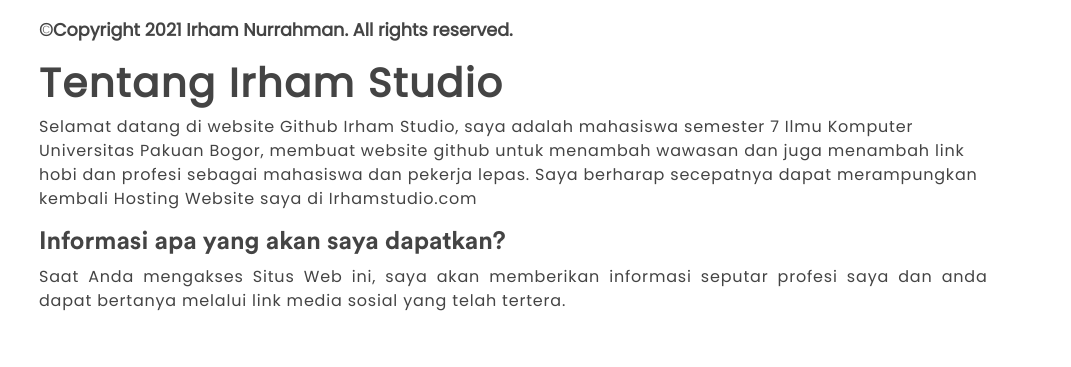
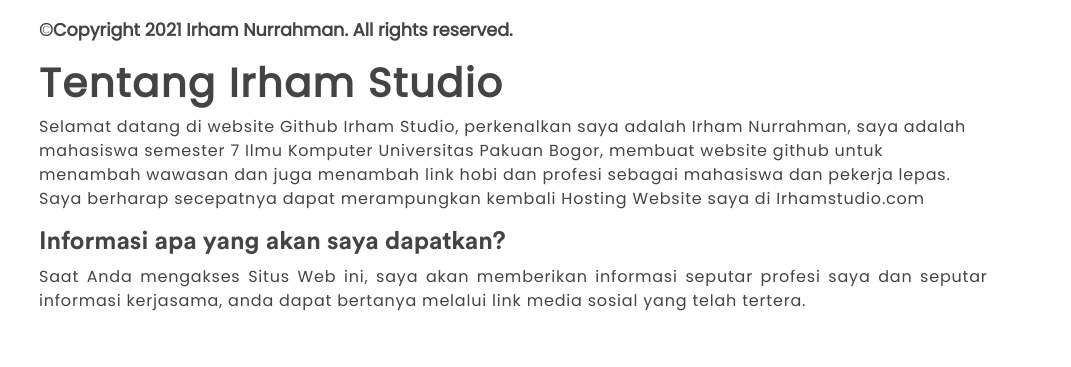
Before and after one commit to Irhamstudio/irhamstudio.github.io, a plain HTML site: page legal.html in a window 1280 px wide. Shown: the part 111-478 px from the top of the page, without its empty margins (96-1167 px from the left). Drawn offline with nearby package versions, Linux system fonts and the light colour scheme.

Commit message:
Update legal.html

```diff
--- a/legal.html
+++ b/legal.html
@@ -54,15 +54,14 @@
                 <div class="privacy-policy animated fadeInUp delay-1s">
                     <h1>Tentang Irham Studio</h1>
                     <p> Selamat datang di website
-                        Github Irham Studio, saya adalah mahasiswa semester 7 Ilmu Komputer Universitas Pakuan Bogor, membuat website github untuk menambah wawasan dan juga menambah link hobi dan profesi sebagai mahasiswa dan pekerja lepas.
-                        Saya berharap secepatnya dapat merampungkan kembali Hosting Website saya di Irhamstudio.com
+                        Github Irham Studio, perkenalkan saya adalah Irham Nurrahman, saya adalah mahasiswa semester 7 Ilmu Komputer Universitas Pakuan Bogor, membuat website github untuk menambah wawasan dan juga menambah link hobi dan profesi sebagai mahasiswa dan pekerja lepas. Saya berharap secepatnya dapat merampungkan kembali Hosting Website saya di Irhamstudio.com
                     </p>
 
                     <h2>Informasi apa yang akan saya dapatkan? </h2>
                     <p class="legal-des">
 
-                        Saat Anda mengakses Situs Web ini, saya akan memberikan informasi seputar profesi saya  dan anda
-                        dapat bertanya melalui link media sosial yang telah tertera.
+                        Saat Anda mengakses Situs Web ini, saya akan memberikan informasi seputar profesi saya dan seputar informasi kerjasama,
+                        anda dapat bertanya melalui link media sosial yang telah tertera.
 
 
             </div>
```
